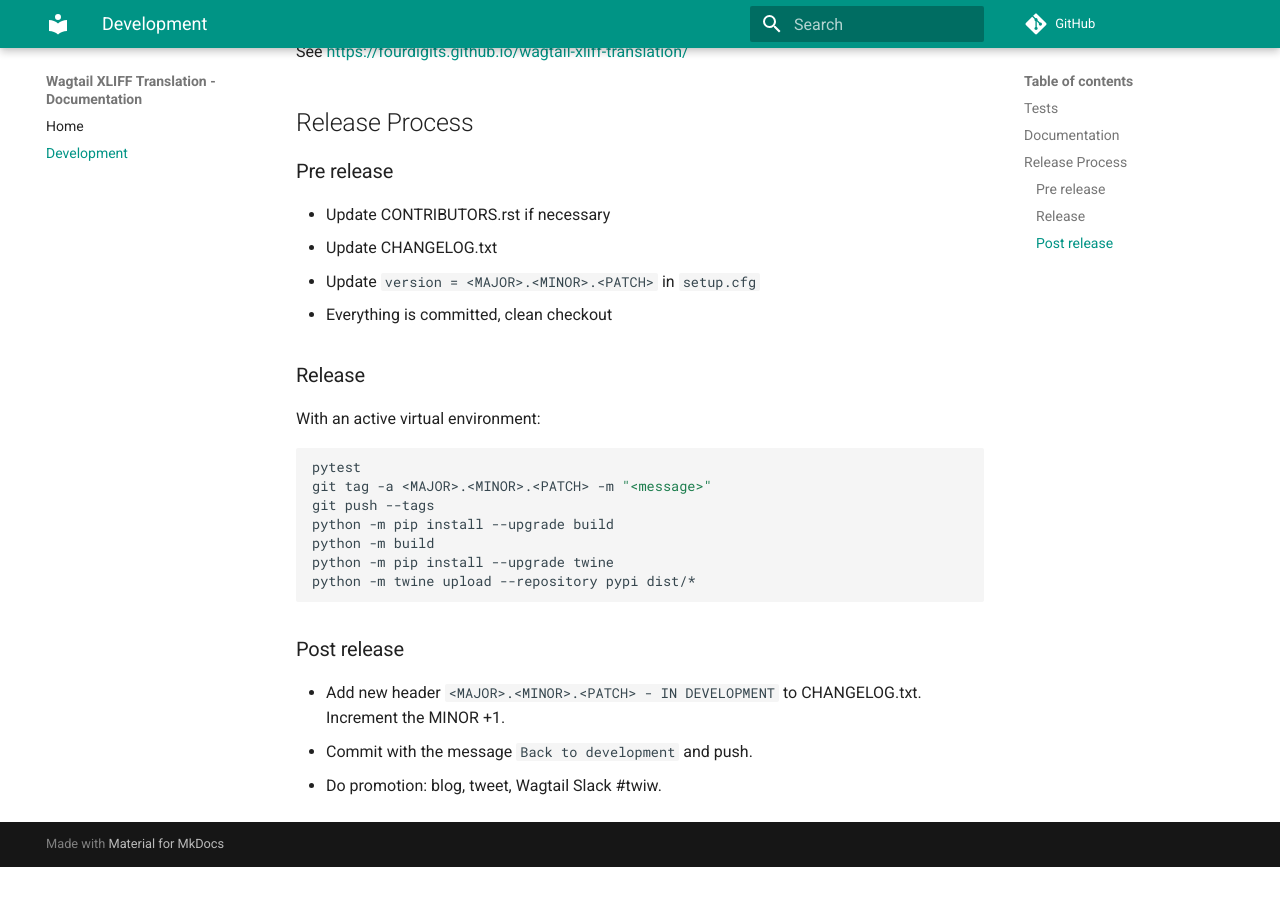
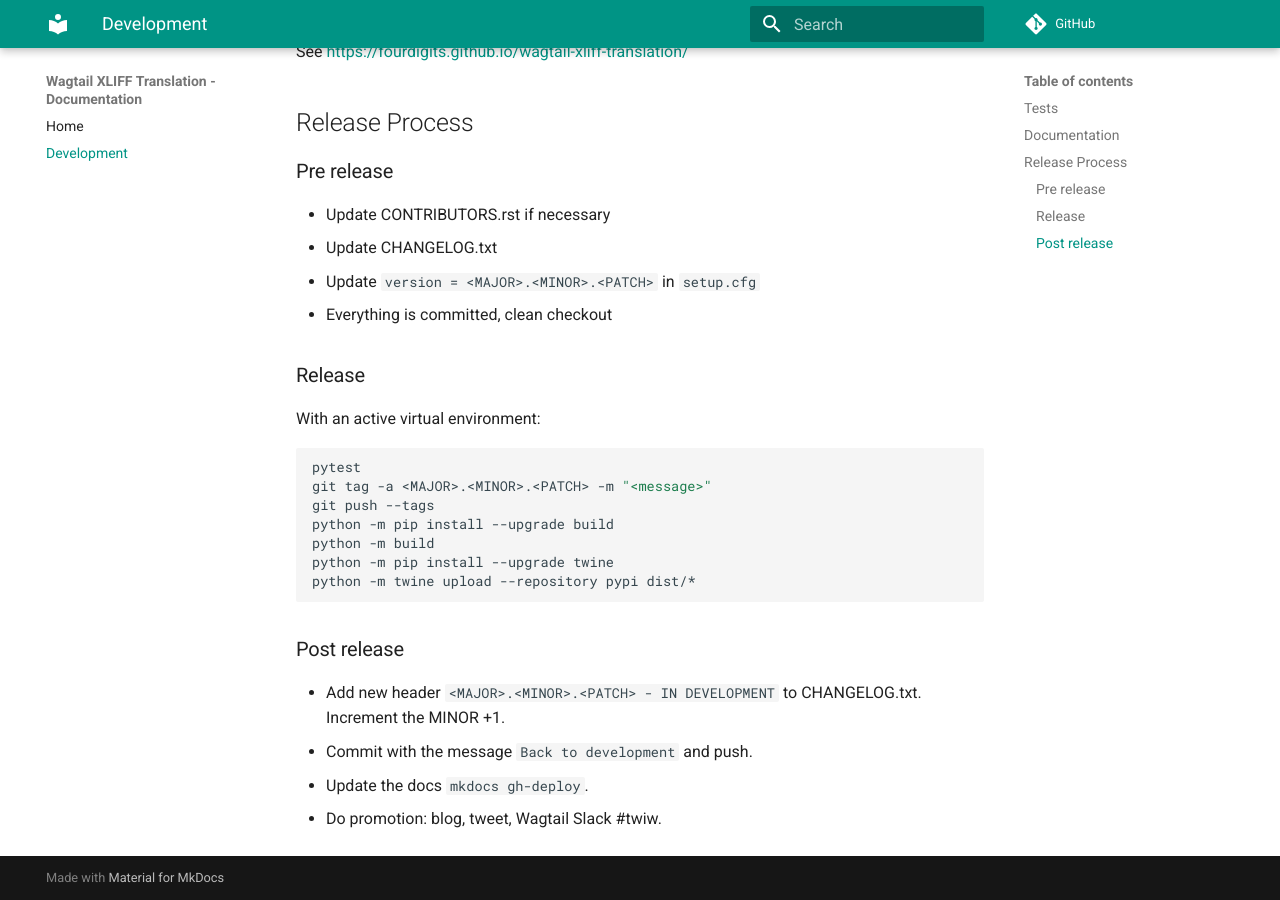
Before and after one commit to fourdigits/wagtail-xliff-translation, an MkDocs documentation site: the page built from docs/development.md, in a window 1280 px wide and 900 px high, scrolled down 921 px. Built offline with MkDocs 1.6.1 and Material for MkDocs 9.7.7, drawn with Linux system fonts in a browser that asks for light colours; comment, search, counter and statistics services are not loaded; before the commit the page ends 1788 px from its top, so only the background shows below that.

Commit message:
Add update docs to post release notes (#26)

```diff
--- a/docs/development.md
+++ b/docs/development.md
@@ -71,4 +71,5 @@
 
 - Add new header `<MAJOR>.<MINOR>.<PATCH> - IN DEVELOPMENT` to CHANGELOG.txt. Increment the MINOR +1.
 - Commit with the message `Back to development` and push.
+- Update the docs `mkdocs gh-deploy`.
 - Do promotion: blog, tweet, Wagtail Slack #twiw.
```
